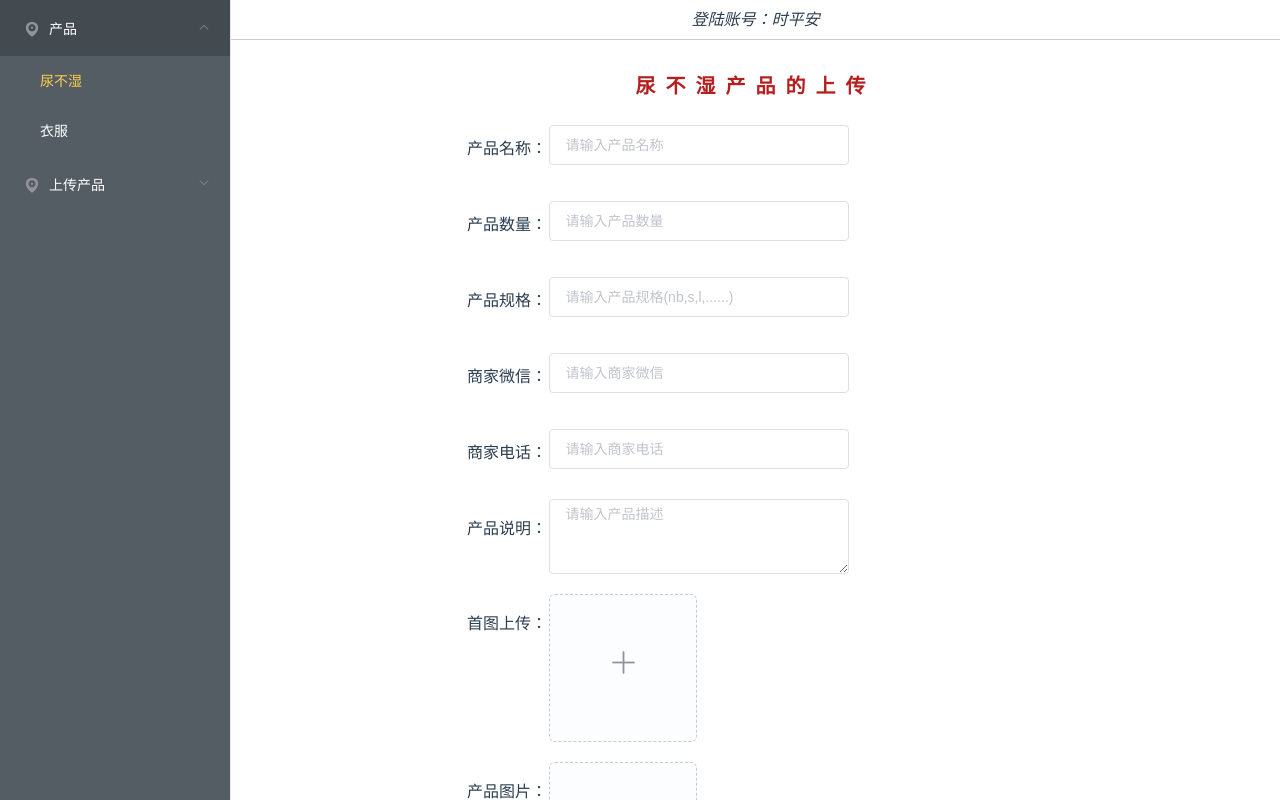
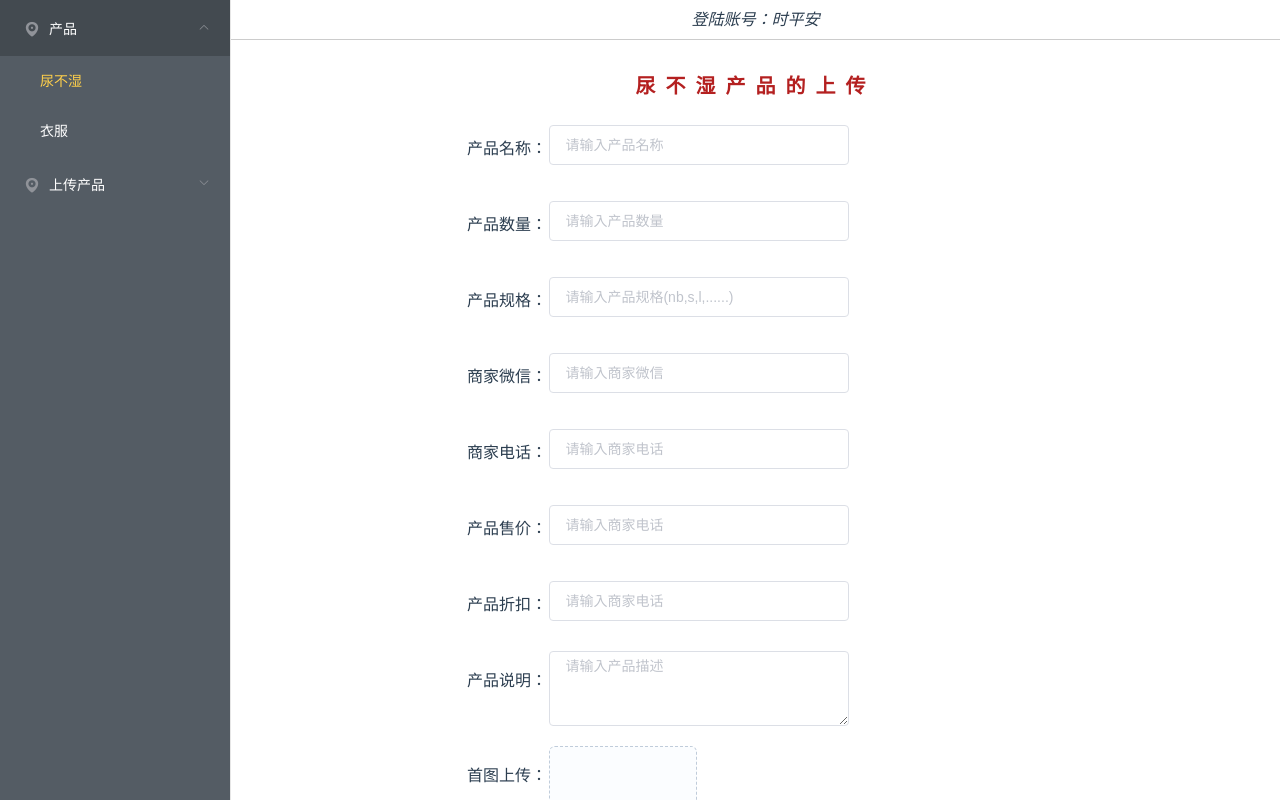
Before and after one commit to spa123456/product-platform, a Vue app: page /diapersupload in a window 1280 px wide. Built offline with nearby package versions, Linux system fonts and the light colour scheme.

Commit message:
fix:添加了价格与折扣字段

```diff
--- a/src/components/productshow/diapersquery.vue
+++ b/src/components/productshow/diapersquery.vue
@@ -1,20 +1,26 @@
 <template>
   <div class="bx">
     <el-row class="first-row">
-      <el-col :span="4">
+      <el-col :span="5">
         <el-tag type="success">名称：{{productdetails.name}}</el-tag>
       </el-col>
-      <el-col :span="4">
+      <el-col :span="5">
         <el-tag type="info">规格：{{productdetails.moduls}}</el-tag>
       </el-col>
       <el-col :span="4">
         <el-tag type="warning">数量：{{productdetails.number}}</el-tag>
       </el-col>
-      <el-col :span="4">
+      <el-col :span="5">
         <el-tag type="danger">微信：{{productdetails.weixin}}</el-tag>
       </el-col>
-      <el-col :span="4">
+      <el-col :span="5">
         <el-tag type="primary">电话：{{productdetails.phone}}</el-tag>
+      </el-col>
+      <el-col :span="5">
+        <el-tag type="success">价格：{{productdetails.money}}</el-tag>
+      </el-col>
+      <el-col :span="5">
+        <el-tag type="info">折扣：{{productdetails.discount}}</el-tag>
       </el-col>
     </el-row>
     <el-row class="main-image-col">
@@ -79,6 +85,12 @@ export default {
 .bx {
   .first-row {
     margin-bottom: 30px;
+    .el-col{
+      padding: 20px;
+      .el-tag{
+        font-size: 20px;
+      }
+    }
   }
   .image-col {
     margin-top: 40px;
--- a/src/components/productupload/diapersupload.vue
+++ b/src/components/productupload/diapersupload.vue
@@ -40,6 +40,22 @@
       </el-col>
       <el-col :span="12">
         <el-input placeholder="请输入商家电话" v-model="phone"></el-input>
+      </el-col>
+    </el-row>
+    <el-row>
+      <el-col :span="2" :offset="5">
+        <p>产品售价：</p>
+      </el-col>
+      <el-col :span="12">
+        <el-input placeholder="请输入商家电话" v-model="money"></el-input>
+      </el-col>
+    </el-row>
+    <el-row>
+      <el-col :span="2" :offset="5">
+        <p>产品折扣：</p>
+      </el-col>
+      <el-col :span="12">
+        <el-input placeholder="请输入商家电话" v-model="discount"></el-input>
       </el-col>
     </el-row>
     <el-row>
@@ -118,7 +134,9 @@ export default {
       imagedetails: [], //其他详情图片
       expain: "", //产品的说明
       dialogImageUrl: "",
-      dialogImageUrlmain: [] //主图图片
+      dialogImageUrlmain: [], //主图图片
+      money:'',
+      discount:''
     };
   },
   methods: {
@@ -193,7 +211,9 @@ export default {
         moduls: this.moduls,
         weixin: this.weixin,
         phone: this.phone,
-        expain: this.expain
+        expain: this.expain,
+        money:this.money,
+        discount:this.discount
       };
       console.log(params);
 
@@ -206,7 +226,7 @@ export default {
           num++;
         }
       }
-      if ((num == 10)) {
+      if ((num == 12)) {
         let url = "http://localhost:3000/adddiaperproduct";
         this.$axios.post(url, params).then(res => {
           if (res.data.status =="OK") {
```
